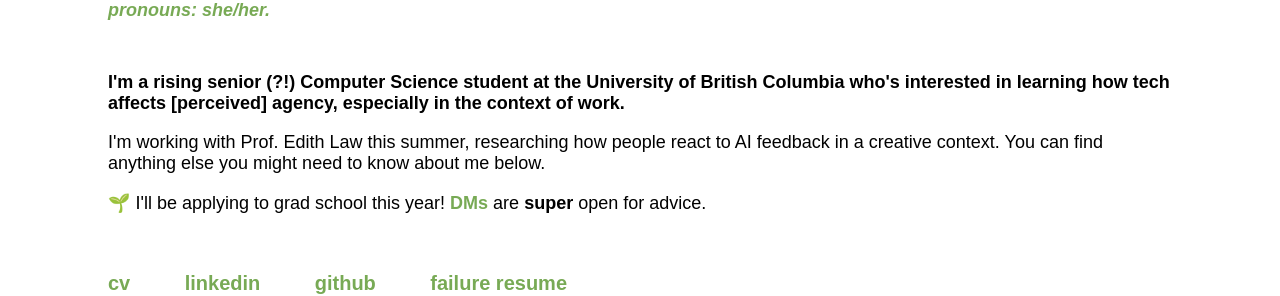
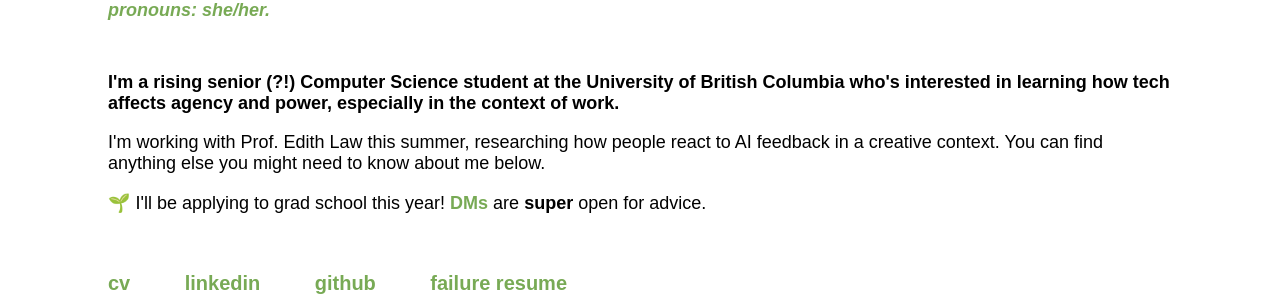
Before and after one commit to joitng/joitng.github.io, a Jekyll site: the page built from index.html, in a window 1280 px wide. Shown: the part 194-490 px from the top of the page. Built offline with Jekyll 4.4.1, drawn with Linux system fonts in a browser that asks for light colours.

Commit message:
fixed some mistakes on cv

```diff
--- a/index.html
+++ b/index.html
@@ -9,7 +9,7 @@
         hi! i'm joice.
         <p class="subtitle">pronouns: she/her.</p>
     </h1>
-    <h4>I'm a rising senior (?!) Computer Science student at the University of British Columbia who's interested in learning how tech affects [perceived] agency, especially in the context of work.</h4>
+    <h4>I'm a rising senior (?!) Computer Science student at the University of British Columbia who's interested in learning how tech affects agency and power, especially in the context of work.</h4>
     <p>I'm working with Prof. Edith Law this summer, researching how people react to AI feedback in a creative context. You can find anything else you might need to know about me below.</p>
     <p>🌱 I'll be applying to grad school this year! <a href="https://twitter.com/y1huen">DMs</a> are <b>super</b> open for advice.</p>
 </div>
```
Also changed, not shown: 1 other file.
